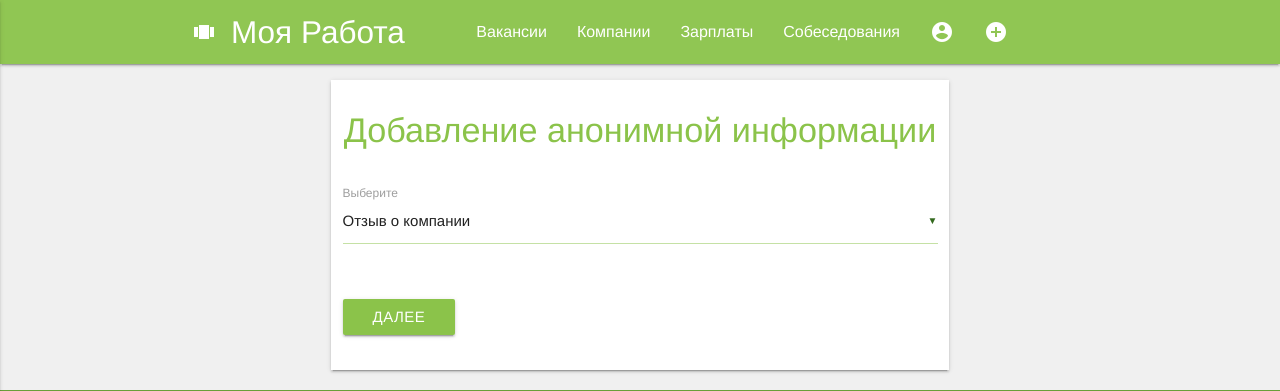
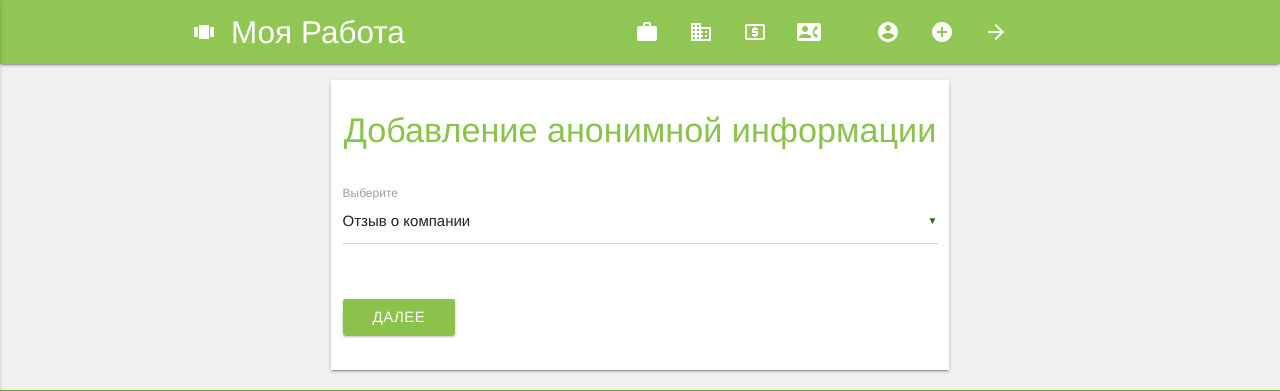
Before and after one commit to Lookyan/goodwork, a Django app: page /add/ in a window 1280 px wide. Shown: the top 391 px of the page. Run offline with Django 3.2, Linux system fonts and the light colour scheme; the visitor is signed in with stand-in values (Sample User, id 1); some libraries are stand-ins or nearby versions; some web fonts are replaced.

Commit message:
layout fixes and logout logic

```diff
--- a/goodwork/settings.py
+++ b/goodwork/settings.py
@@ -106,4 +106,8 @@ USE_TZ = True
 STATIC_URL = '/static/'
 MEDIA_ROOT = '/home/alex/goodwork/uploads/'
 
+
+LOGIN_URL = '/signin/'
+LOGIN_REDIRECT_URL = '/'
+
 AUTHENTICATION_BACKENDS = ('goodwork.backends.EmailAuthBackend',)
--- a/goodwork/urls.py
+++ b/goodwork/urls.py
@@ -21,8 +21,9 @@ urlpatterns = [
     url(r'^$', 'work.views.home', name='home'),
     url(r'^job/$', 'work.views.jobs', name='jobs'),
     url(r'^job/(\d*)', 'work.views.job', name='job'),
-    url(r'^signin/', 'work.views.signin', name='signin'),
-    url(r'^signup/', 'work.views.signup', name='signup'),
-    url(r'^settings/', 'work.views.settings', name='settings'),
-    url(r'^add/', 'work.views.add', name='add'),
+    url(r'^signin/$', 'work.views.signin', name='signin'),
+    url(r'^signup/$', 'work.views.signup', name='signup'),
+    url(r'^settings/$', 'work.views.settings', name='settings'),
+    url(r'^add/$', 'work.views.add', name='add'),
+    url(r'^logout/$', 'django.contrib.auth.views.logout', {'next_page': '/'}, name='logout'),
 ]
--- a/static/style.css
+++ b/static/style.css
@@ -230,6 +230,10 @@ input[type=text]:focus:not([readonly]) {
     box-shadow: 0 1px 0 0 #c5e1a5;
 }
 
+.blank-place {
+    width: 25px;
+}
+
 .select-wrapper span.caret {
     color: white;
 }
--- /dev/null
+++ b/templates/add-review.html
@@ -0,0 +1,5 @@
+{% extends "base.html" %}
+
+{% block main %}
+
+{% endblock %}
--- a/templates/add.html
+++ b/templates/add.html
@@ -1,6 +1,8 @@
 {% extends "base.html" %}
 
 {% block main %}
+    <form action="" method="post">
+    {% csrf_token %}
         <div class="row">
             <div class="col s6 offset-s3">
                 <div class="section white z-depth-1">
@@ -13,20 +15,21 @@
                     </div>
                     <div class="row">
                         <div class="input-field col s12 add-form">
-                        <select>
-                            <option value="1" selected>Отзыв о компании</option>
-                            <option value="2">Уровень зарплаты</option>
-                            <option value="3">Отзыв о собеседовании</option>
+                            <select name="type">
+                                <option value="review" selected>Отзыв о компании</option>
+                                <option value="salary">Уровень зарплаты</option>
+                                <option value="interview">Отзыв о собеседовании</option>
                             </select>
                             <label>Выберите</label>
                         </div>
                     </div>
                     <div class="row">
                         <div class="input-field col s12">
-                        <button class="btn large light-green">Далее</button>
+                            <button type="submit" class="btn large light-green">Далее</button>
                         </div>
                     </div>
                 </div>
             </div>
         </div>
+    </form>
 {% endblock %}
--- a/templates/base.html
+++ b/templates/base.html
@@ -44,6 +44,13 @@
                     </div>
                 </form>
             </div>
+            {% if user.is_authenticated %}
+            <div class="right">
+                <a class="tooltipped" href="{% url 'logout' %}" data-position="bottom" data-delay="5" data-tooltip="Выйти">
+                    <i class="material-icons">arrow_forward</i>
+                </a>
+            </div>
+            {% endif %}
             <div class="right">
                 <a class="tooltipped" href="{% url 'add' %}" data-position="bottom" data-delay="5" data-tooltip="Добавить информацию">
                     <i class="material-icons">add_circle</i>
@@ -66,11 +73,14 @@
                     <i class="material-icons">account_circle</i>
                 </a>
             </div>
+            <div class="right blank-place">
 
-            <li><a href="{% url 'jobs' %}">Вакансии</a></li>
-            <li><a href="badges.html">Компании</a></li>
-            <li><a href="collapsible.html">Зарплаты</a></li>
-            <li><a href="collapsible.html">Собеседования</a></li>
+            </div>
+
+            <li><a href="{% url 'jobs' %}" class="tooltipped" data-position="bottom" data-delay="5" data-tooltip="Вакансии"><i class="material-icons">work</i></a></li>
+            <li><a href="badges.html" class="tooltipped" data-position="bottom" data-delay="5" data-tooltip="Компании"><i class="material-icons">business</i></a></li>
+            <li><a href="collapsible.html" class="tooltipped" data-position="bottom" data-delay="5" data-tooltip="Зарплаты"><i class="material-icons">local_atm</i></a></li>
+            <li><a href="collapsible.html" class="tooltipped" data-position="bottom" data-delay="5" data-tooltip="Собеседования"><i class="material-icons">contact_phone</i></a></li>
         </ul>
     </div>
 </nav>
--- a/work/views.py
+++ b/work/views.py
@@ -56,4 +56,9 @@ def settings(request):
 
 @login_required
 def add(request):
-    return render(request, 'add.html', {})
+    if request.method == 'GET':
+        return render(request, 'add.html', {})
+    elif request.method == 'POST':
+        type = request.POST['type']
+        if type == 'review':
+            return render(request, 'add-review.html', {})
```
Lines whose indentation alone changed are shown as unchanged.
